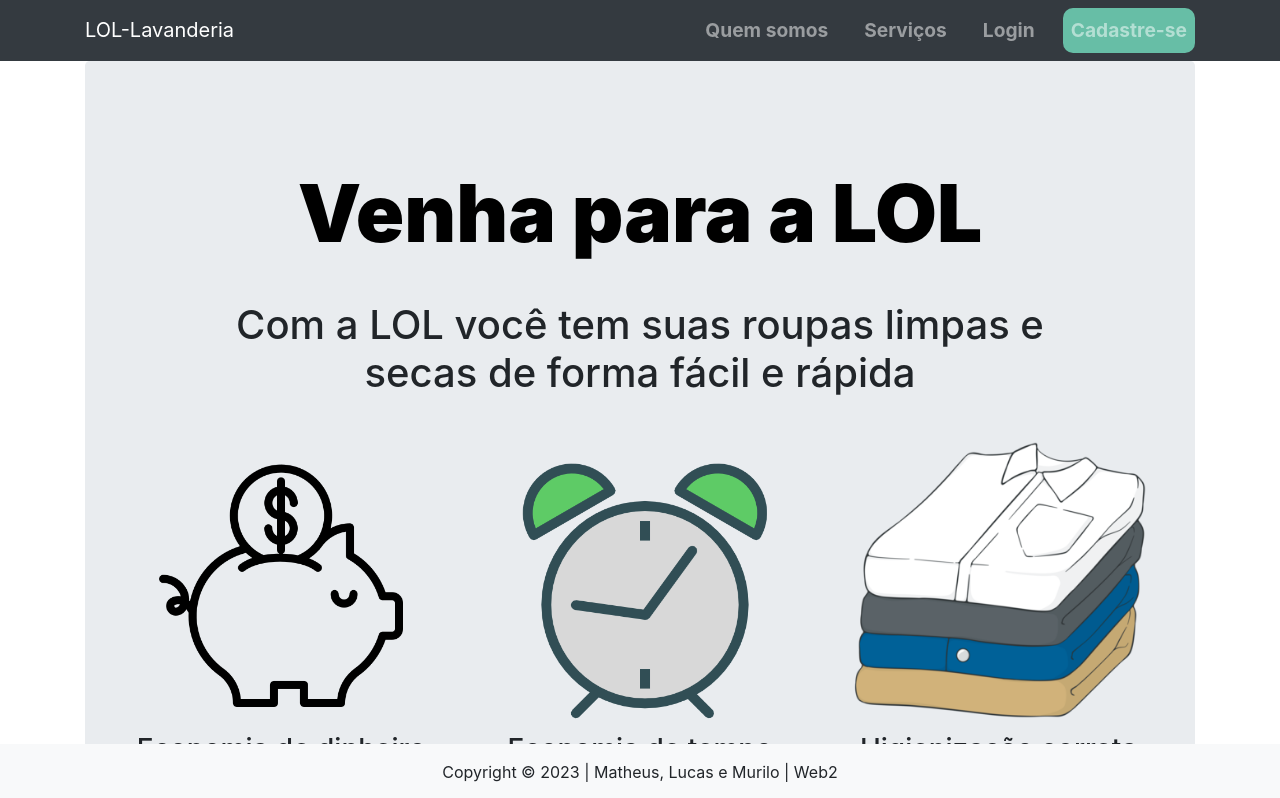
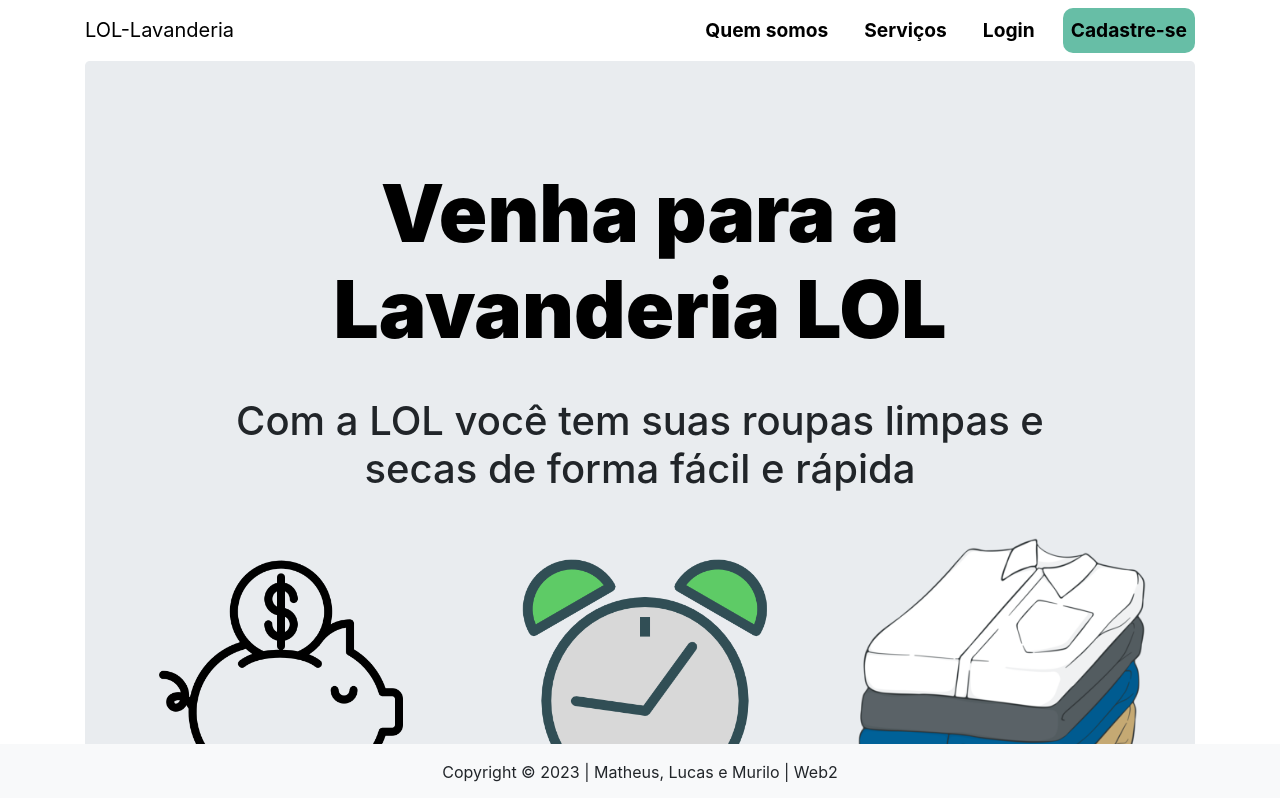
Before and after one commit to lucasbicalho91/lavanderia_LOL, an Angular app: page / in a window 1280 px wide. Shown: the top 798 px of the page. Built offline with nearby package versions, Linux system fonts and the light colour scheme.

Commit message:
ajustada página inicial

```diff
--- a/src/app/app.component.html
+++ b/src/app/app.component.html
@@ -8,7 +8,7 @@
 </head>
 
 <body>
-  <nav class="navbar navbar-expand-lg navbar-dark bg-dark">
+  <nav class="navbar navbar-expand-lg navbar-white bg-white">
     <div class="container">
         <a class="navbar-brand" href="#">LOL-Lavanderia</a>
         <button class="navbar-toggler" type="button">
@@ -25,7 +25,7 @@
                     <a class="nav-link" href="#">Login</a>
                 </li>
                 <li class="nav-item botao-cadastro">
-                    <a class="nav-link preto" href="#">Cadastre-se</a>
+                    <a class="nav-link white" href="#">Cadastre-se</a>
                 </li>
             </ul>
         </div>
@@ -34,7 +34,7 @@
 
   <section class="container">
     <section class="jumbotron">
-      <h1 class="titulo-inicial">Venha para a LOL</h1>
+      <h1 class="titulo-inicial">Venha para a Lavanderia LOL</h1>
       <h3 class="sub-titulo-inicial">Com a LOL você tem suas roupas limpas e secas de forma fácil e rápida </h3>
 
       <section class="row">
@@ -52,7 +52,7 @@
         </section>
 
         <section class="botao-inicial">
-          <a href="#">Cadastre-se</a>
+          <a href="">Cadastre-se</a>
         </section>
       </section>
     </section>
--- a/src/styles.css
+++ b/src/styles.css
@@ -42,7 +42,6 @@
 .botao-cadastro a {
   background-color: #67bea6;
   border-radius: 10px;
-  color: #000;
 }
 
 .titulo-inicial {
```
